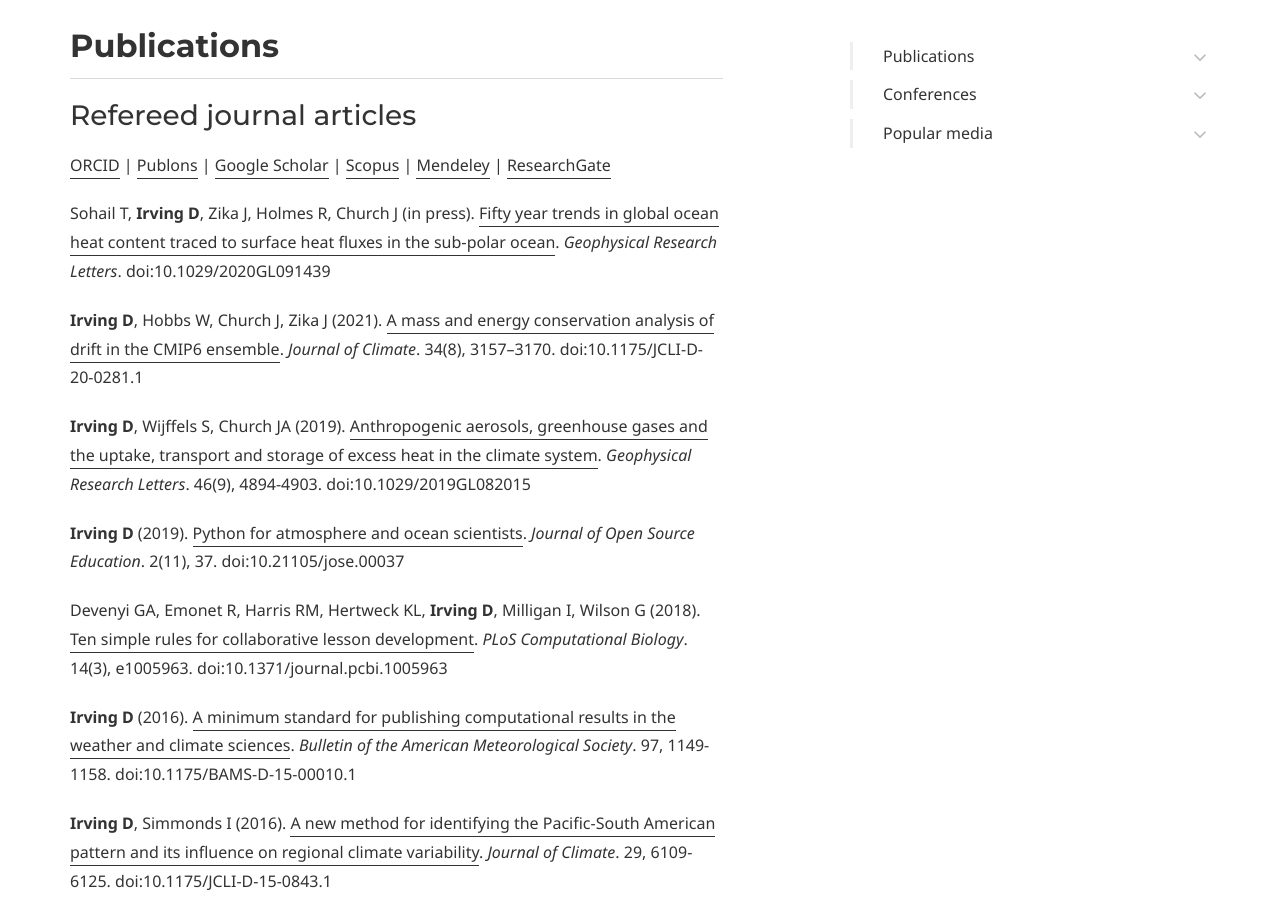
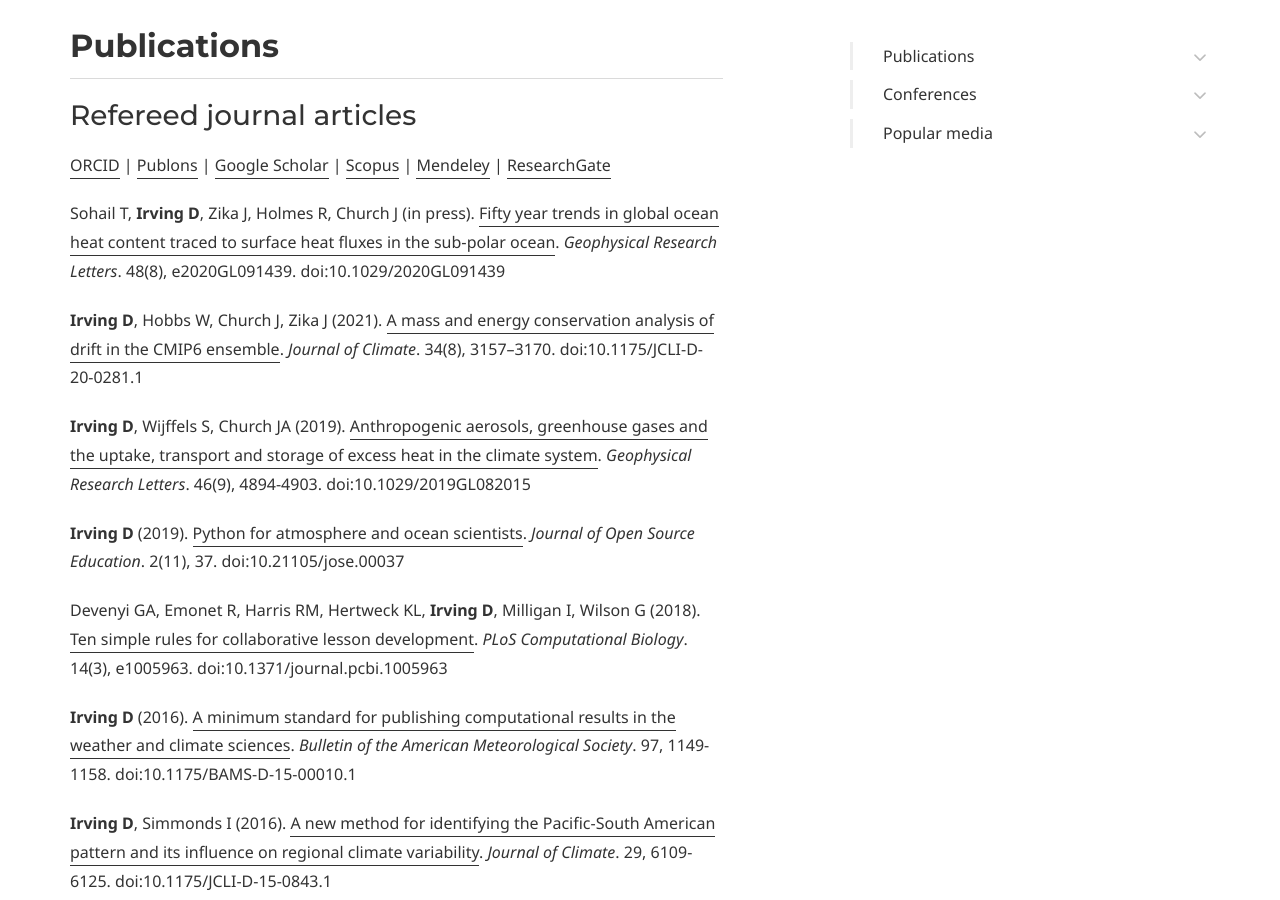
Before and after one commit to DamienIrving/damienirving.github.io, a Jekyll site: the page built from publications.md, in a window 1280 px wide and 900 px high, scrolled down 672 px. Built offline with Jekyll 4.4.1, drawn with Linux system fonts in a browser that asks for light colours; some web fonts are replaced.

Commit message:
Update publications.md

```diff
--- a/publications.md
+++ b/publications.md
@@ -28,7 +28,7 @@ page_nav:
 [Mendeley](https://www.mendeley.com/profiles/damien-irving/) |
 [ResearchGate](https://www.researchgate.net/profile/Damien_Irving)
 
-Sohail T, **Irving D**, Zika J, Holmes R, Church J (in press). [Fifty year trends in global ocean heat content traced to surface heat fluxes in the sub‐polar ocean](https://doi.org/10.1029/2020GL091439). *Geophysical Research Letters*. doi:10.1029/2020GL091439
+Sohail T, **Irving D**, Zika J, Holmes R, Church J (in press). [Fifty year trends in global ocean heat content traced to surface heat fluxes in the sub‐polar ocean](https://doi.org/10.1029/2020GL091439). *Geophysical Research Letters*. 48(8), e2020GL091439. doi:10.1029/2020GL091439
 
 **Irving D**, Hobbs W, Church J, Zika J (2021). [A mass and energy conservation analysis of drift in the CMIP6 ensemble](https://doi.org/10.1175/JCLI-D-20-0281.1). *Journal of Climate*. 34(8), 3157–3170. doi:10.1175/JCLI-D-20-0281.1
 
```
